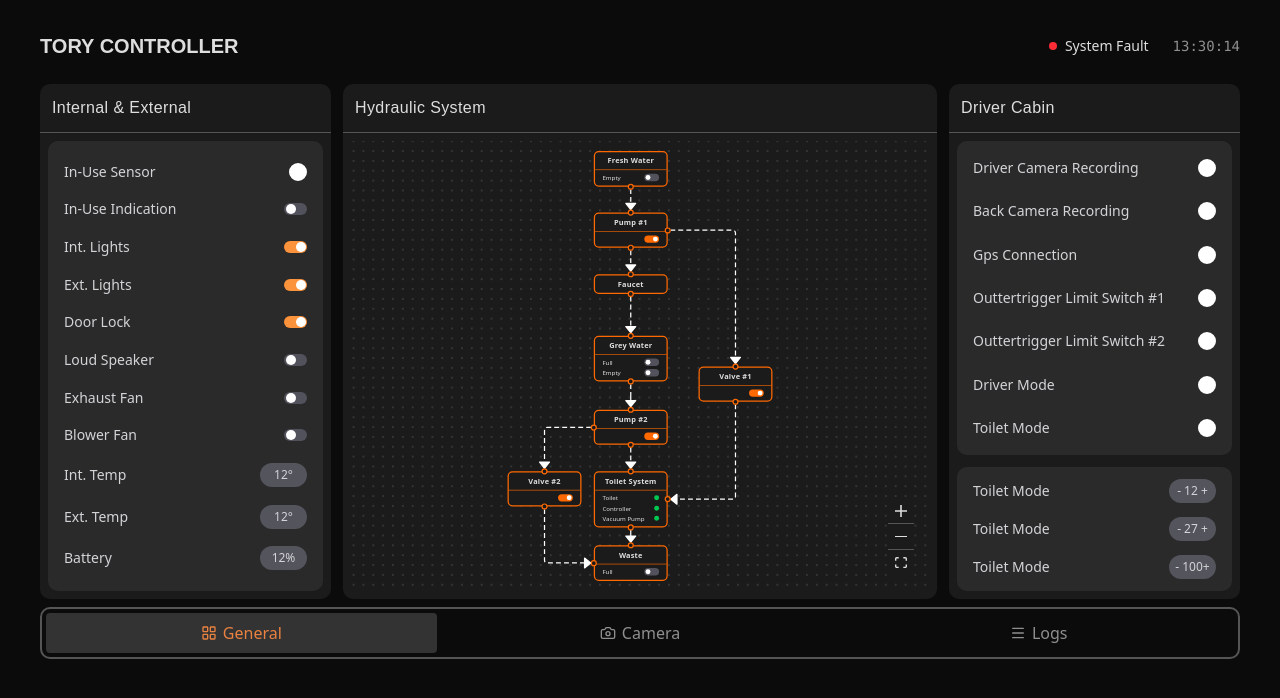
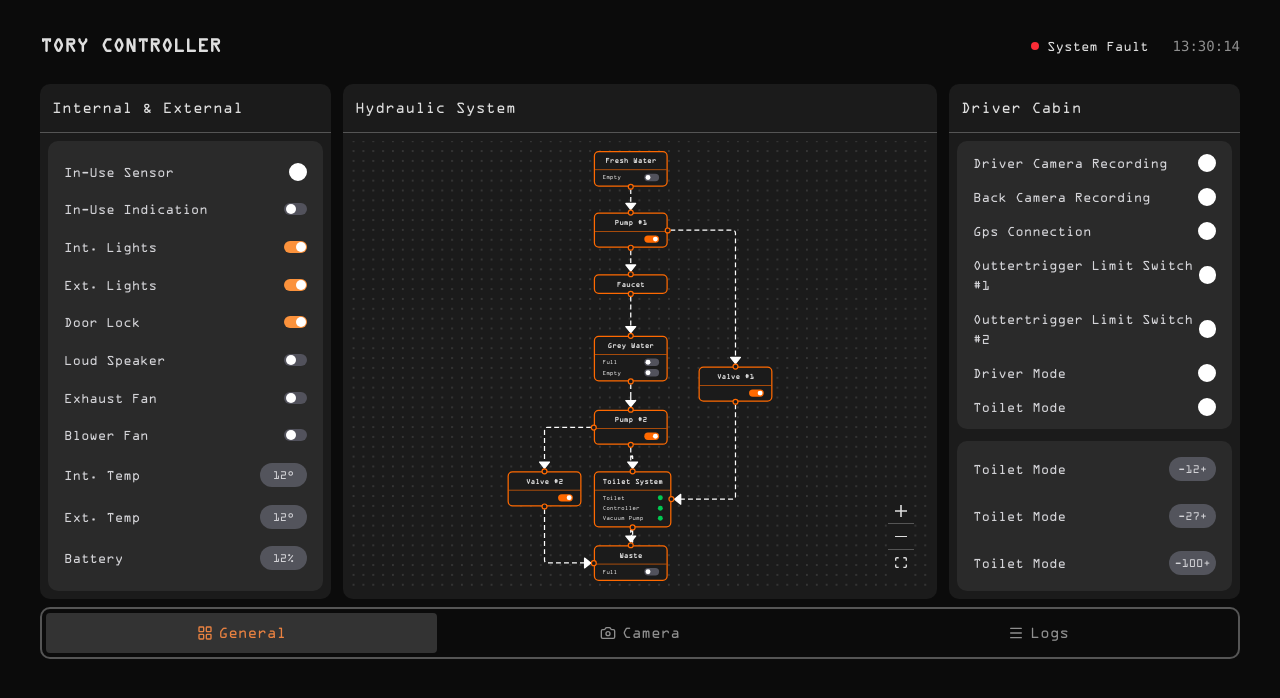
Before and after one commit to Ofori01/tory, a React app: page / in a window 1280 px wide. Shown: the top 698 px of the page. Built offline with nearby package versions, Linux system fonts and the light colour scheme; the HTML template or start-up script is replaced by a standard one.

Commit message:
feat: added fonts and some minor ui changes

```diff
--- a/src/components/ui/SectionItem.tsx
+++ b/src/components/ui/SectionItem.tsx
@@ -8,7 +8,7 @@ export interface SectionItemProps {
 
 const SectionItem: React.FC<SectionItemProps> = ({ children, className }) => {
   return (
-    <div className={cn("flex justify-between items-center w-full grow", className)}>
+    <div className={cn("flex justify-between items-center w-full grow text-wrap", className)}>
       {children}
     </div>
   );
--- a/src/index.css
+++ b/src/index.css
@@ -1,6 +1,13 @@
 @import "tailwindcss";
 @custom-variant dark (&:is(.dark *));
 
+@font-face {
+  font-family: 'OCR A Extended';
+  src: url('./assets/fonts/OCRAEXT.TTF') format('truetype');
+  font-weight: normal;
+  font-style: normal;
+  font-display: swap;
+}
 @theme inline {
   --radius-sm: calc(var(--radius) - 4px);
   --radius-md: calc(var(--radius) - 2px);
@@ -41,8 +48,8 @@
   --color-sidebar-border: var(--sidebar-border);
   --color-sidebar-ring: var(--sidebar-ring);
 
-  --font-heading: "Bebas Neue", sans-serif;
-  --font-body: "Plus Jakarta Sans", sans-serif;
+  --font-heading: 'OCR A Extended', monospace;
+  --font-body: 'OCR A Extended', monospace;
 }
 
 :root {
@@ -119,7 +126,7 @@
     @apply border-border outline-ring/50;
   }
   body {
-    @apply bg-background text-foreground;
+    @apply bg-background text-foreground font-body;
   }
   h1,
   h2,
--- a/src/pages/general/sections/DriverCabin.tsx
+++ b/src/pages/general/sections/DriverCabin.tsx
@@ -6,7 +6,7 @@ import { ValueDisplay } from "../../../components/ui";
 const DriverCabin: React.FC = () => {
   const [driverCamRecording, setDriverCameraRecording] = useState(false);
   return (
-    <div className="flex flex-col h-full">
+    <div className="flex flex-col h-full w-full gap-y-3">
       <div className="bg-card-foreground rounded-lg px-4 py-3 w-full h-full flex flex-col gap-y-3.5 grow">
         <SectionItem>
           <span className="text-zinc-300 text-sm">Driver Camera Recording</span>
@@ -62,18 +62,18 @@ const DriverCabin: React.FC = () => {
           />
         </SectionItem>
       </div>
-      <div className="bg-card-foreground rounded-lg px-4 py-3 w-full flex flex-col gap-y-3.5 mt-3 ">
+      <div className="bg-card-foreground rounded-lg px-4 py-3 w-full h-full flex flex-col gap-y-3.5 grow-0 ">
         <SectionItem>
           <span className="text-zinc-300 text-sm">Toilet Mode </span>
-          <ValueDisplay value="- 12 +" />
+          <ValueDisplay value="-12+" />
         </SectionItem>
         <SectionItem>
           <span className="text-zinc-300 text-sm">Toilet Mode </span>
-          <ValueDisplay value="- 27 +" />
+          <ValueDisplay value="-27+" />
         </SectionItem>
         <SectionItem>
           <span className="text-zinc-300 text-sm">Toilet Mode </span>
-          <ValueDisplay value="- 100+" />
+          <ValueDisplay value="-100+" />
         </SectionItem>
       </div>
     </div>
```
Also changed, not shown: src/assets/fonts/OCRAEXT.TTF (added).
